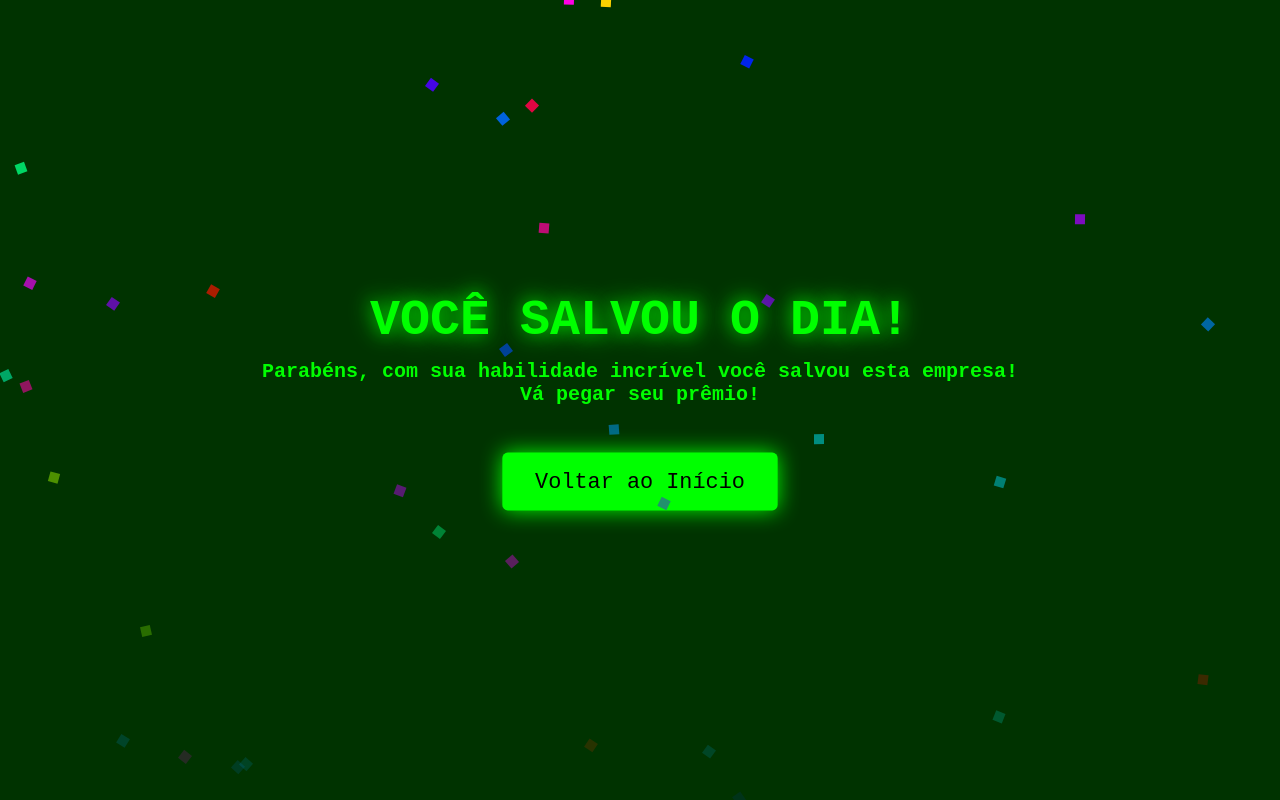
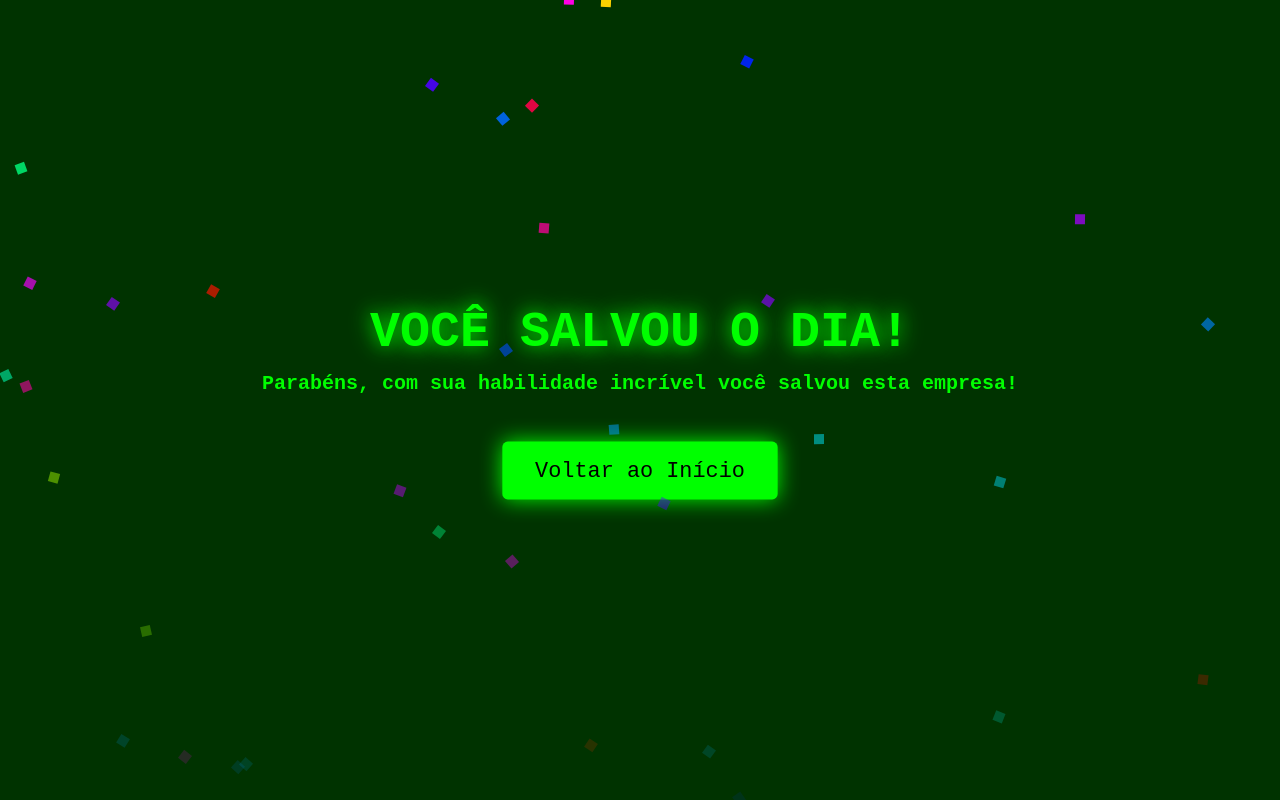
Before and after one commit to GuiNakamuraC/Jogo01, a plain HTML site: page salvo.html in a window 1280 px wide. Drawn offline with Linux system fonts and the light colour scheme.

Commit message:
Update salvo.html

```diff
--- a/salvo.html
+++ b/salvo.html
@@ -135,7 +135,7 @@
 <body>
     <div class="container">
         <h1>VOCÊ SALVOU O DIA!</h1>
-        <p>Parabéns, com sua habilidade incrível você salvou esta empresa!<br>Vá pegar seu prêmio!</p>
+        <p>Parabéns, com sua habilidade incrível você salvou esta empresa!</p>
         <button onclick="location.href='index.html'">Voltar ao Início</button>
     </div>
 
```
